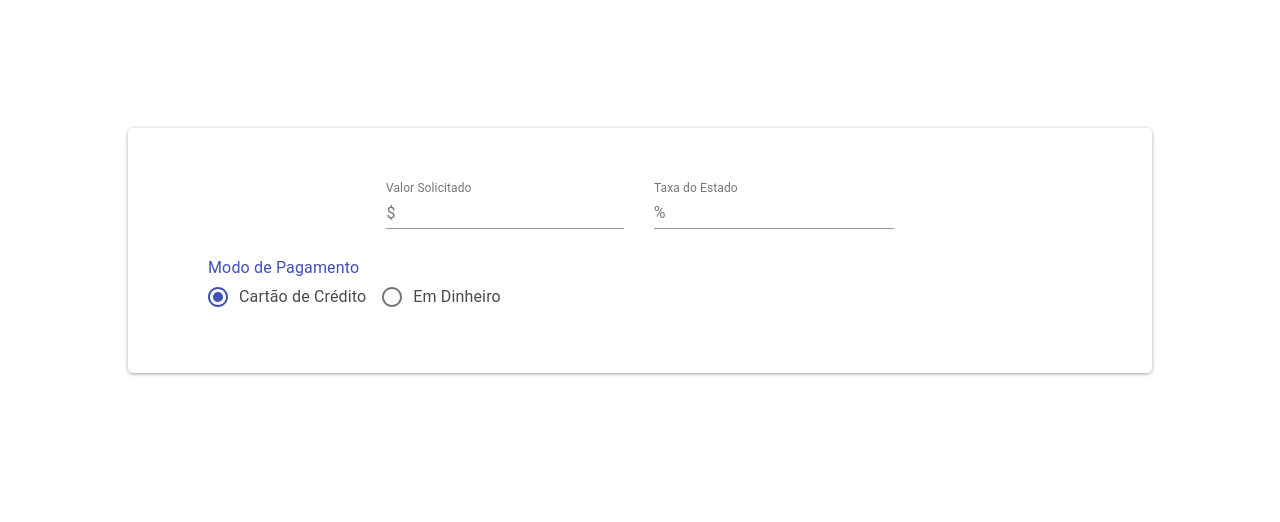
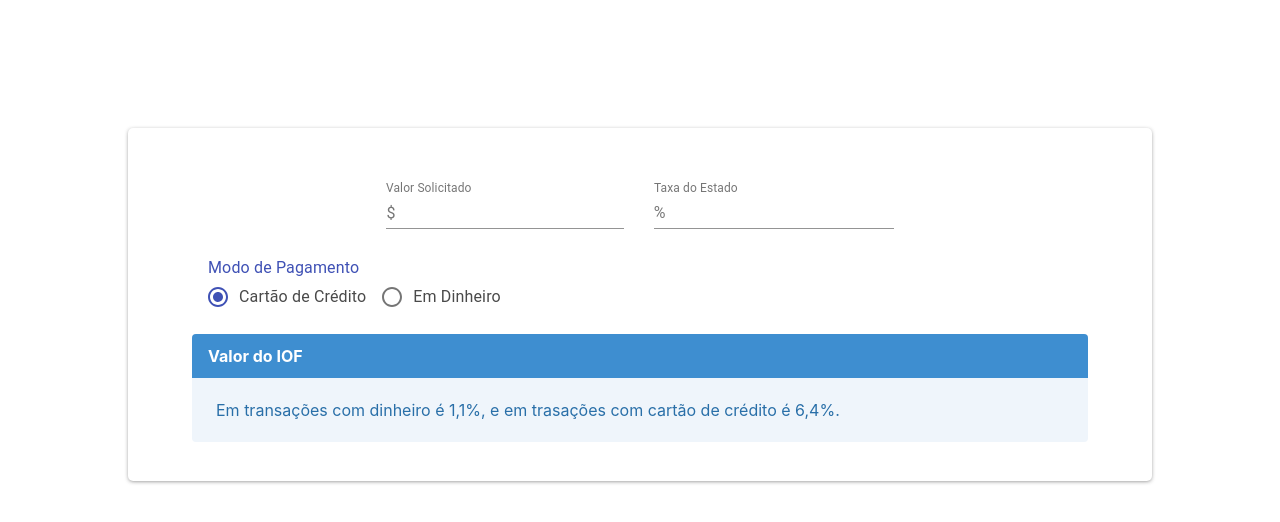
Before and after one commit to talitastravassos/dollar-to-real, a React (Create React App) app: page / in a window 1280 px wide. Both pictures are taken after a click on the label "Cartão de Crédito". Shown: the top 522 px of the page. Built offline with nearby package versions, Linux system fonts and the light colour scheme; no server answers.

Commit message:
feat: added message with info about IOF

```diff
--- a/src/App.scss
+++ b/src/App.scss
@@ -32,3 +32,4 @@
 @import "../node_modules/bulma/sass/components/navbar.sass";
 @import "../node_modules/bulma/sass/layout/hero.sass";
 @import "../node_modules/bulma/sass/layout/section.sass";
+@import "../node_modules/bulma/sass/components/message.sass";
--- a/src/views/Home/components/Painel/index.tsx
+++ b/src/views/Home/components/Painel/index.tsx
@@ -12,7 +12,7 @@ import {
 export default function Painel() {
   const {
     action: { paymentInCash, paymentInCredit, setDataToConvert },
-    state: { currencyRate }
+    state: { currencyRate, paymentMode }
   } = React.useContext(CurrencyContext);
 
   const [data, setData] = React.useState<DataToProcess>(initialValues);
@@ -75,6 +75,19 @@ export default function Painel() {
           ]}
           selectedOption={paymentSelected}
         />
+        {paymentMode !== "" ? (
+          <article className="message is-info">
+            <div className="message-header">
+              <p>Valor do IOF</p>
+            </div>
+            <div className="message-body">
+              Em transações com dinheiro é 1,1%, e em trasações com cartão de
+              crédito é 6,4%.
+            </div>
+          </article>
+        ) : (
+          ""
+        )}
       </div>
       {currencyRate.bid ? (
         <div className={styles.info_container}>
--- a/src/views/Home/components/Painel/styles.module.scss
+++ b/src/views/Home/components/Painel/styles.module.scss
@@ -11,6 +11,7 @@
   display: flex;
   flex-direction: row;
   justify-content: center;
+  flex-wrap: wrap;
 }
 
 .info_container {
```
